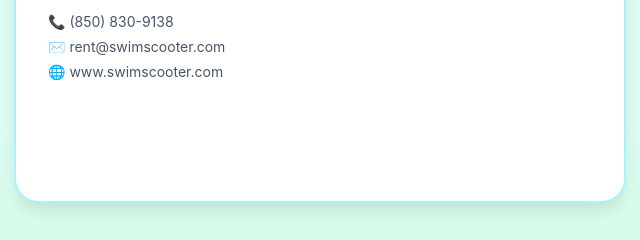
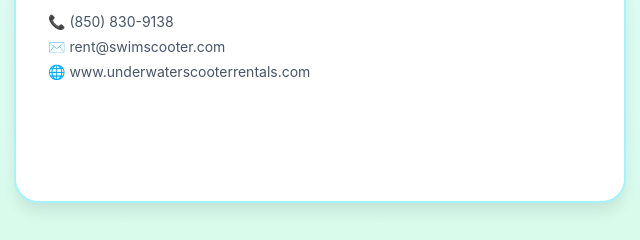
Before and after one commit to bowills-srb/swimsooter2, a plain HTML site: page index.html in a window 1280 px wide. Shown: the part 1546-1786 px from the top of the page, 638-1278 px from the left. Drawn offline with nearby package versions, Linux system fonts and the light colour scheme.

Commit message:
Update index.html

```diff
--- a/index.html
+++ b/index.html
@@ -1139,7 +1139,7 @@
                     <div class="contact-info">
                         <p>📞 (850) 830-9138</p>
                         <p>✉️ rent@swimscooter.com</p>
-                        <p>🌐 www.swimscooter.com</p>
+                        <p>🌐 www.underwaterscooterrentals.com</p>
                     </div>
                 </div>
             </div>
```
